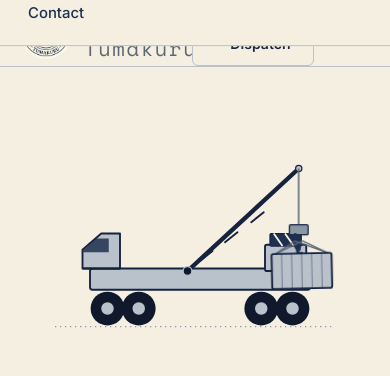
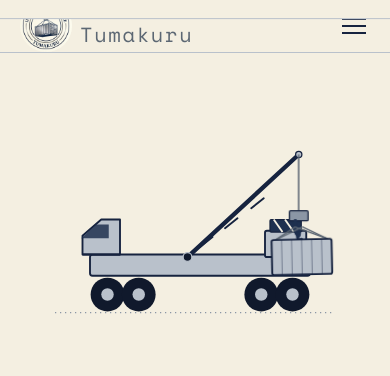
Before and after one commit to Mahfooz07/indian-crane-service, a Flask app: page / in a window 390 px wide. Shown: the top 376 px of the page. Run offline with Flask 3, Linux system fonts and the light colour scheme.

Commit message:
fix mobile header layout

```diff
--- a/indian-crane-service/static/css/style.css
+++ b/indian-crane-service/static/css/style.css
@@ -105,7 +105,7 @@ a:focus-visible, button:focus-visible, input:focus-visible, textarea:focus-visib
   border-bottom: 1px solid var(--steel-300);
 }
 .header-inner {
-  display: flex; align-items: center; gap: 20px;
+  display: flex; align-items: center; gap: 20px; flex-wrap: nowrap;
   padding-top: 10px; padding-bottom: 10px;
 }
 .brand { display: flex; align-items: center; gap: 12px; margin-right: auto; }
@@ -336,6 +336,7 @@ a:focus-visible, button:focus-visible, input:focus-visible, textarea:focus-visib
     background: var(--cream); border-bottom: 1px solid var(--steel-300);
     flex-direction: column; padding: 20px 28px; gap: 18px;
     transform: translateY(-120%); transition: transform 0.25s ease;
+    z-index: 60;
   }
   .main-nav.open { transform: translateY(0); }
   .nav-toggle { display: flex; }
@@ -352,4 +353,12 @@ a:focus-visible, button:focus-visible, input:focus-visible, textarea:focus-visib
   .hero { padding: 44px 0 40px; }
   .services, .fleet, .process, .trust { padding: 60px 0; }
   .quote p { font-size: 1.1rem; }
+  .header-inner { gap: 10px; }
+  .brand { gap: 8px; min-width: 0; }
+  .brand-text { min-width: 0; overflow: hidden; }
+  .brand-text strong { white-space: nowrap; }
+  .btn-call { padding: 10px; }
+  .btn-call-label { display: none; }
+  .nav-toggle { padding: 4px; flex-shrink: 0; }
+  .main-nav { top: 65px; }
 }
--- a/indian-crane-service/templates/index.html
+++ b/indian-crane-service/templates/index.html
@@ -29,10 +29,7 @@
       <a href="#trust">Why us</a>
       <a href="#contact">Contact</a>
     </nav>
-    <a href="tel:+919000000000" class="btn btn-call">
-      <svg viewBox="0 0 24 24" class="icon"><path d="M6.6 10.8c1.4 2.8 3.8 5.1 6.6 6.6l2.2-2.2c.3-.3.7-.4 1-.2 1.1.4 2.3.6 3.6.6.6 0 1 .4 1 1V20c0 .6-.4 1-1 1C10.7 21 3 13.3 3 4c0-.6.4-1 1-1h3.4c.6 0 1 .4 1 1 0 1.3.2 2.5.6 3.6.1.4 0 .8-.3 1L6.6 10.8z"/></svg>
-      Call Dispatch
-    </a>
+    <span class="btn-call-label">Call Dispatch</span>
     <button class="nav-toggle" id="navToggle" aria-label="Open menu" aria-expanded="false">
       <span></span><span></span><span></span>
     </button>
```
